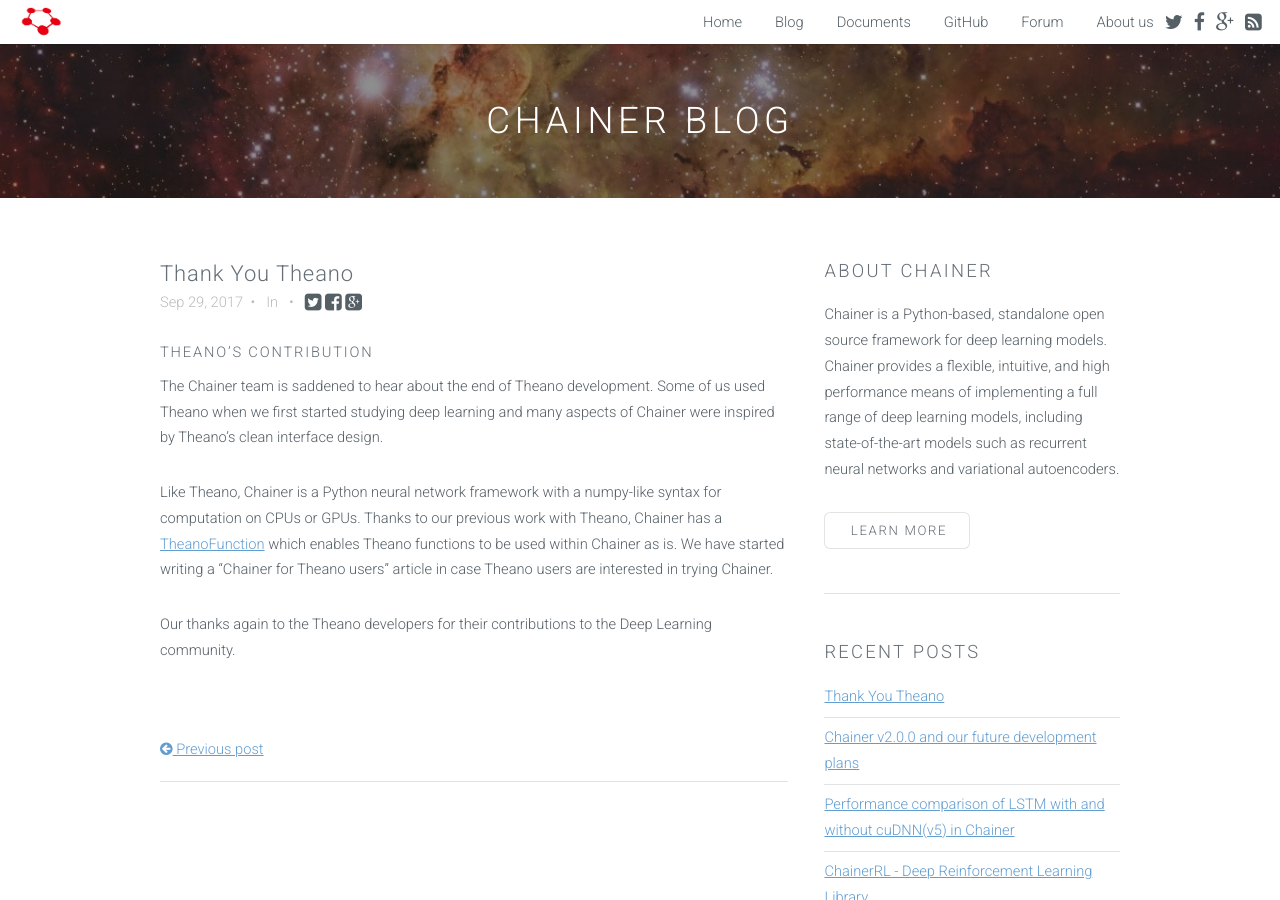
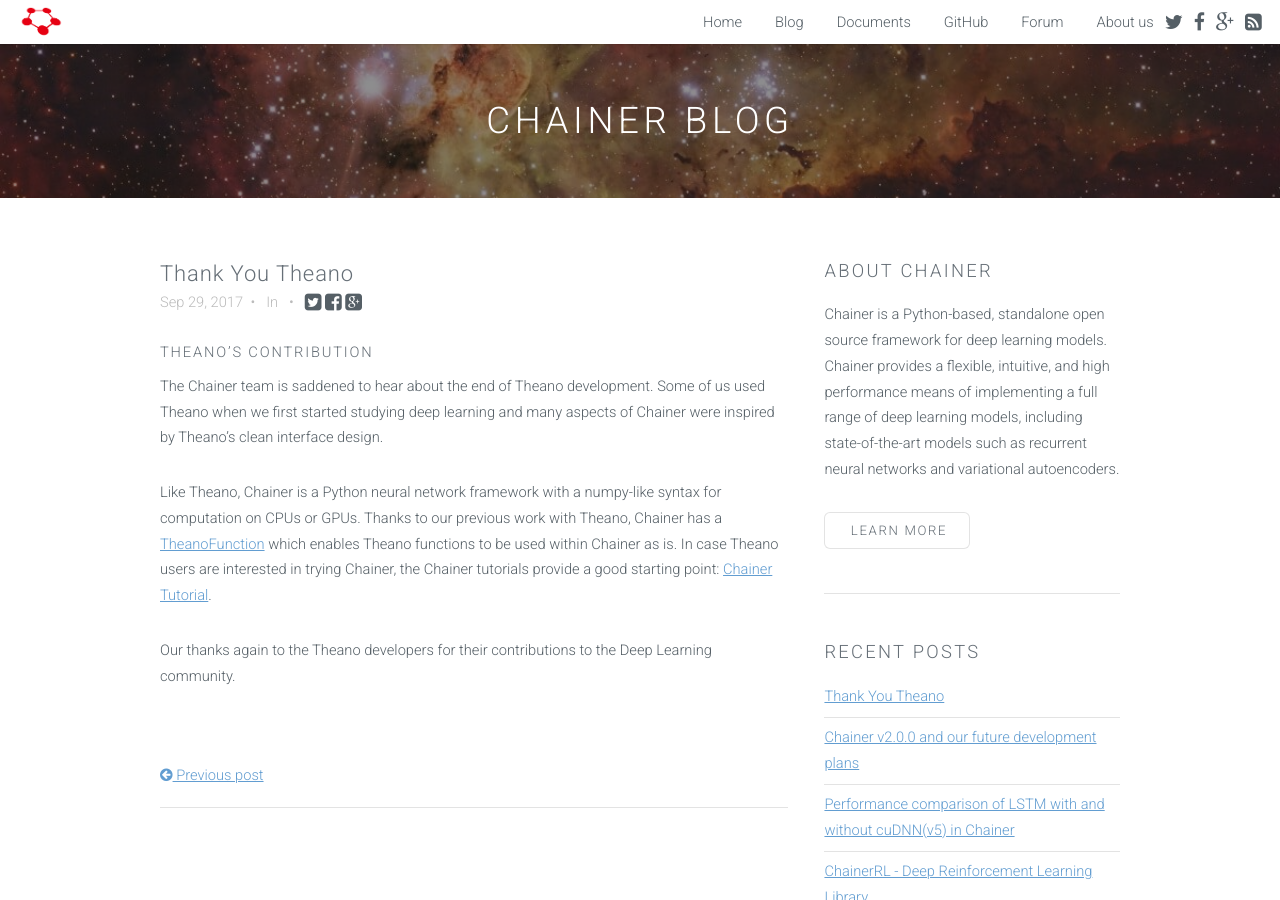
Before and after one commit to chainer/chainer.org, a Jekyll site: the page built from _posts/2017-09-29-thank-you-theano.md, in a window 1280 px wide and 900 px high. Built offline with Jekyll 4.4.1, drawn with Linux system fonts in a browser that asks for light colours; our own code applies the rules of GitHub Pages for plain Markdown files.

Commit message:
Add link to Chainer Tutorial

```diff
--- a/_posts/2017-09-29-thank-you-theano.md
+++ b/_posts/2017-09-29-thank-you-theano.md
@@ -2,6 +2,6 @@
 
 The Chainer team is saddened to hear about the end of Theano development. Some of us used Theano when we first started studying deep learning and many aspects of Chainer were inspired by Theano's clean interface design.
 
-Like Theano, Chainer is a Python neural network framework with a numpy-like syntax for computation on CPUs or GPUs. Thanks to our previous work with Theano, Chainer has a [TheanoFunction](https://docs.chainer.org/en/latest/reference/generated/chainer.links.TheanoFunction.html#chainer.links.TheanoFunction) which enables Theano functions to be used within Chainer as is. We have started writing a "Chainer for Theano users" article in case Theano users are interested in trying Chainer.
+Like Theano, Chainer is a Python neural network framework with a numpy-like syntax for computation on CPUs or GPUs. Thanks to our previous work with Theano, Chainer has a [TheanoFunction](https://docs.chainer.org/en/latest/reference/generated/chainer.links.TheanoFunction.html#chainer.links.TheanoFunction) which enables Theano functions to be used within Chainer as is. In case Theano users are interested in trying Chainer, the Chainer tutorials provide a good starting point: [Chainer Tutorial](https://docs.chainer.org/en/stable/tutorial/index.html).
 
 Our thanks again to the Theano developers for their contributions to the Deep Learning community.
```
